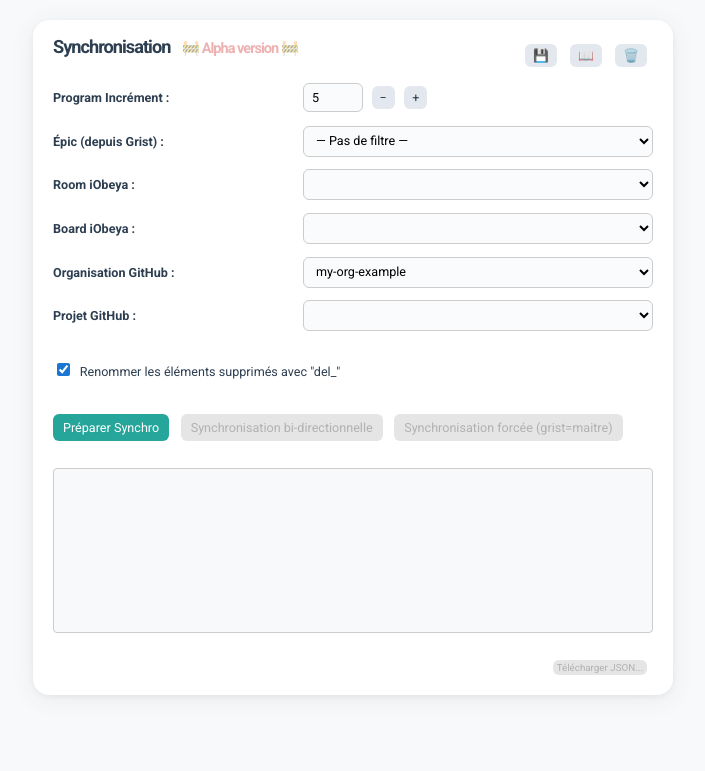
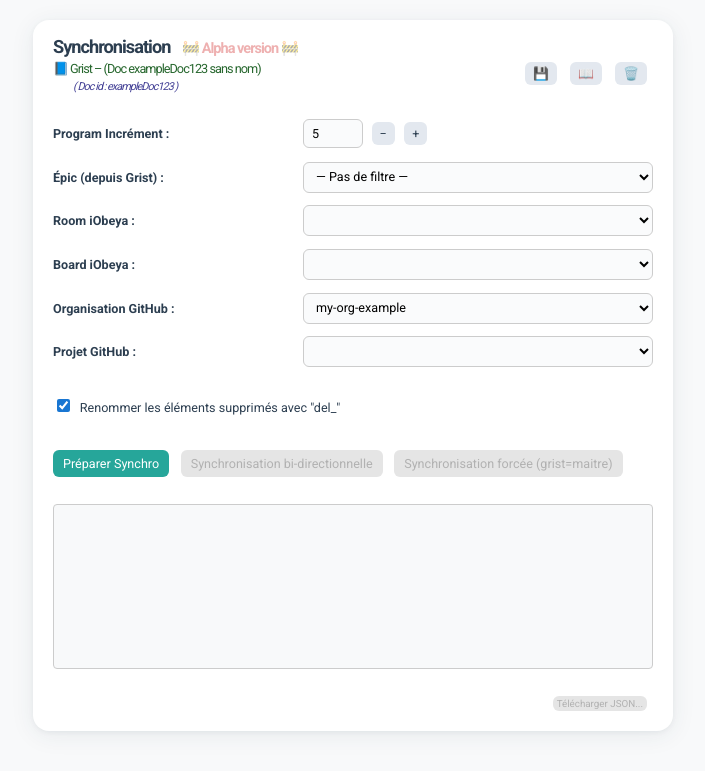
Before and after one commit to IA-Generative/synchro-ibeya-github, a Flask app: page / in a window 1280 px wide. Shown: the top 771 px of the page, without its empty margins (287-992 px from the left). Run offline with Flask 3, Linux system fonts and the light colour scheme; data that the repository does not hold is empty.

Commit message:
Add PI filtering and Grist doc info to sync and UI
Enhanced feature synchronization by adding PI number filtering and improved Epic linking in sync.py. Updated webapp to support dynamic Grist document selection via query string, display document name and ID in the UI, and propagate doc_id throughout feature and Epic retrieval. Improved context handling and logging for better traceability.

```diff
--- a/webapp/app.py
+++ b/webapp/app.py
@@ -61,9 +61,11 @@ GITHUB_ORGANIZATIONS = github_conf.get("organizations", [])
 
 ##
 
-def list_epics():
+def list_epics(grist_doc_id=None):
+    # Permet de passer un doc_id personnalisé, sinon utilise la config par défaut.
+    doc_id = grist_doc_id or GRIST_DOC_ID
     try:
-        epics = get_grist_epics(GRIST_API_URL, GRIST_DOC_ID, GRIST_API_TOKEN, GRIST_EPIC_TABLE_NAME)
+        epics = get_grist_epics(GRIST_API_URL, doc_id, GRIST_API_TOKEN, GRIST_EPIC_TABLE_NAME)
         if not epics:
             app.logger.warning("⚠️ Aucune donnée reçue depuis Grist (Epics).")
             return [{"id": "error", "name": "[Erreur : aucune donnée Epics récupérée]"}]
@@ -161,13 +163,43 @@ def add_session_cookie(response):
         )
     return response
 
+# --- Utilitaire pour récupérer le nom du document Grist ---
+def get_grist_doc_name(api_url, doc_id, api_token):
+    """Retourne le nom du document Grist à partir de son ID."""
+    url = f"{api_url}/api/docs/{doc_id}"
+    headers = {
+        "Authorization": f"Bearer {api_token}",
+        "Accept": "application/json"
+    }
+    try:
+        resp = requests.get(url, headers=headers, timeout=10)
+        resp.raise_for_status()
+        data = resp.json()
+        return data.get("name", f"(Doc {doc_id} sans nom)")
+    except Exception as e:
+        app.logger.warning(f"⚠️ Erreur récupération nom du doc Grist ({doc_id}) : {e}")
+        return f"(Doc {doc_id} inconnu)"
+
 @app.route("/")
 def index():
-    g_list_epics = list_epics()
-    req=request
-    return render_template("index.html", epics=g_list_epics,
-                           rooms=list_rooms(), projects=list_projects(),
-                           organizations=list_organizations())
+    # Lire doc_id depuis la query string, ou fallback sur les préférences
+    doc_id_param = request.args.get("doc_id", "").strip()
+    grist_doc_id = doc_id_param or GRIST_DOC_ID
+    app.logger.debug(f"📘 Doc Grist actif : {grist_doc_id}")
+    doc_name = get_grist_doc_name(GRIST_API_URL, grist_doc_id, GRIST_API_TOKEN)
+    grist_display_name = f"📘 Grist – {doc_name}"
+    grist_display_id = f"( Doc id : {grist_doc_id} )"
+    g_list_epics = list_epics(grist_doc_id)
+    req = request
+    return render_template(
+        "index.html",
+        epics=g_list_epics,
+        rooms=list_rooms(),
+        projects=list_projects(),
+        organizations=list_organizations(),
+        grist_display_name=grist_display_name,
+        grist_display_id=grist_display_id
+    )
 
 @app.route("/verify", methods=["GET", "POST"])
 def verify():
@@ -175,10 +207,11 @@ def verify():
     default_iobeya_board_id = None
     default_github_project_id = None
 
-    # Read parameters from JSON (POST) or query args (GET)
+    # Lire doc_id depuis la query string ou POST, ou fallback sur les préférences
     if request.method == "POST":
         data = request.get_json(silent=True) or request.form or {}
-        grist_doc_id = data.get("grist_doc_id", GRIST_DOC_ID)
+        doc_id_param = data.get("doc_id", "").strip()
+        grist_doc_id = doc_id_param or GRIST_DOC_ID
         grist_table = data.get("grist_table", GRIST_FEATURE_TABLE_NAME)
         iobeya_board_id = data.get("iobeya_board_id", default_iobeya_board_id)
         github_project_id = data.get("github_project_id")
@@ -188,7 +221,8 @@ def verify():
         project = data.get("project")
         rename_deleted = data.get("rename_deleted")
     else:
-        grist_doc_id = request.args.get("grist_doc_id", GRIST_DOC_ID)
+        doc_id_param = request.args.get("doc_id", "").strip()
+        grist_doc_id = doc_id_param or GRIST_DOC_ID
         grist_table = request.args.get("grist_table", GRIST_FEATURE_TABLE_NAME)
         iobeya_board_id = request.args.get("iobeya_board_id", default_iobeya_board_id)
         github_project_id = request.args.get("github_project_id")
@@ -197,15 +231,15 @@ def verify():
         room = request.args.get("room")
         project = request.args.get("project")
         rename_deleted = request.args.get("rename_deleted")
+    app.logger.debug(f"📘 Doc Grist actif : {grist_doc_id}")
     app.logger.debug(f"Received params: grist_doc_id={grist_doc_id}, iobeya_board_id={iobeya_board_id}, github_project_id={github_project_id}, pi={pi}, epic={epic}, room={room}, project={project}, rename_deleted={rename_deleted}")
 
     session_id = request.cookies.get("session_id")
     session_id, session_data = session_store.get_or_create_session(session_id)
 
     # récupérer les features depuis grist
-
     try:
-        df, last_update = get_grist_features(GRIST_API_URL, grist_doc_id, GRIST_API_TOKEN, grist_table,epic)
+        df, last_update = get_grist_features(GRIST_API_URL, grist_doc_id, GRIST_API_TOKEN, grist_table, epic, pi or 0)
         session_data["grist"] = df.to_dict(orient="records") if not df.empty else []
         app.logger.info(f"✅ {len(session_data['grist'])} features récupérées depuis Grist (app.py).")
     except Exception as e:
@@ -213,16 +247,14 @@ def verify():
         session_data["grist"].clear()
 
     # récupérer les features depuis iObeya
-
     try:
-        session_data["iobeya"] = get_iobeya_features(IOBEYA_API_URL, iobeya_board_id, IOBEYA_API_TOKEN,IOBEYA_TYPES_CARD_FEATURES)
+        session_data["iobeya"] = get_iobeya_features(IOBEYA_API_URL, iobeya_board_id, IOBEYA_API_TOKEN, IOBEYA_TYPES_CARD_FEATURES)
         app.logger.info(f"✅ {len(session_data['iobeya'])} features récupérées depuis iObeya (app.py).")
     except Exception as e:
         app.logger.error(f"❌ Erreur lors de la récupération des features iobeya : {e}")
         session_data["iobeya"].clear()
 
     # récupérer les features depuis GitHub
-
     try:
         session_data["github"] = get_github_features(github_project_id, GITHUB_TOKEN_ENV_VAR)
         app.logger.info(f"✅ {len(session_data['github'])} features récupérées depuis GitHub (app.py).")
@@ -235,14 +267,14 @@ def verify():
     session_data["github_diff"].clear()
 
     try:
-        ### récupère la liste des epics pour filtrer les diffs en fonction de l'epic sélectionné
-        g_list_epics = list_epics()
+        # récupère la liste des epics pour filtrer les diffs en fonction de l'epic sélectionné
+        g_list_epics = list_epics(grist_doc_id)
         id_epic_value = None
         for e in g_list_epics:
             if int(e.get("id")) == int(epic):
                 id_epic_value = e.get("id_epic")
                 break
-        ### Calcul des diffs iObeya et GitHub vs grist
+        # Calcul des diffs iObeya et GitHub vs grist
         session_data["iobeya_diff"] = compute_diff(session_data["grist"], session_data["iobeya"], rename_deleted, id_epic_value)
         app.logger.info(f"✅ {len(session_data['iobeya_diff'])} différences récupérées depuis iObeya (app.py).")
         session_data["github_diff"] = compute_diff(session_data["grist"], session_data["github"], rename_deleted, id_epic_value)
--- a/webapp/templates/index.html
+++ b/webapp/templates/index.html
@@ -3,9 +3,26 @@
 <head>
   <meta charset="UTF-8" />
   <title>Synchronisation Grist ↔ iObeya ↔ GitHub</title>
+
   <link href="https://fonts.googleapis.com/css?family=Roboto:400,700&display=swap" rel="stylesheet">
   <link rel="stylesheet" href="/static/style.css" />
   <style>
+    #gristDocName {
+      font-size: 0.7em;
+      color: #27672e;
+      margin-top: 4px;
+      font-weight: 400;
+      display: block;
+    }
+    #gristDocId {
+      font-size: 0.6em;
+      color: #444196;
+      margin-top: 4px;
+      font-style: italic;
+      font-weight: 400;
+      display: block;
+      margin-left: 20px;
+    }
     .result-separator {
       display: flex;
       align-items: center;
@@ -229,6 +246,8 @@
       <h1>
         Synchronisation
         <span class="alpha-label">🚧 Alpha version 🚧</span>
+        <span id="gristDocName">{{ grist_display_name }}</span>
+        <span id="gristDocId">{{ grist_display_id }}</span>
       </h1>
       <div class="settings-buttons">
         <button id="saveSettingsBtn" title="Sauvegarder les préférences dans un cookie">💾</button>
```
Also changed, not shown: sync/sync.py (+68 -12 lines).
